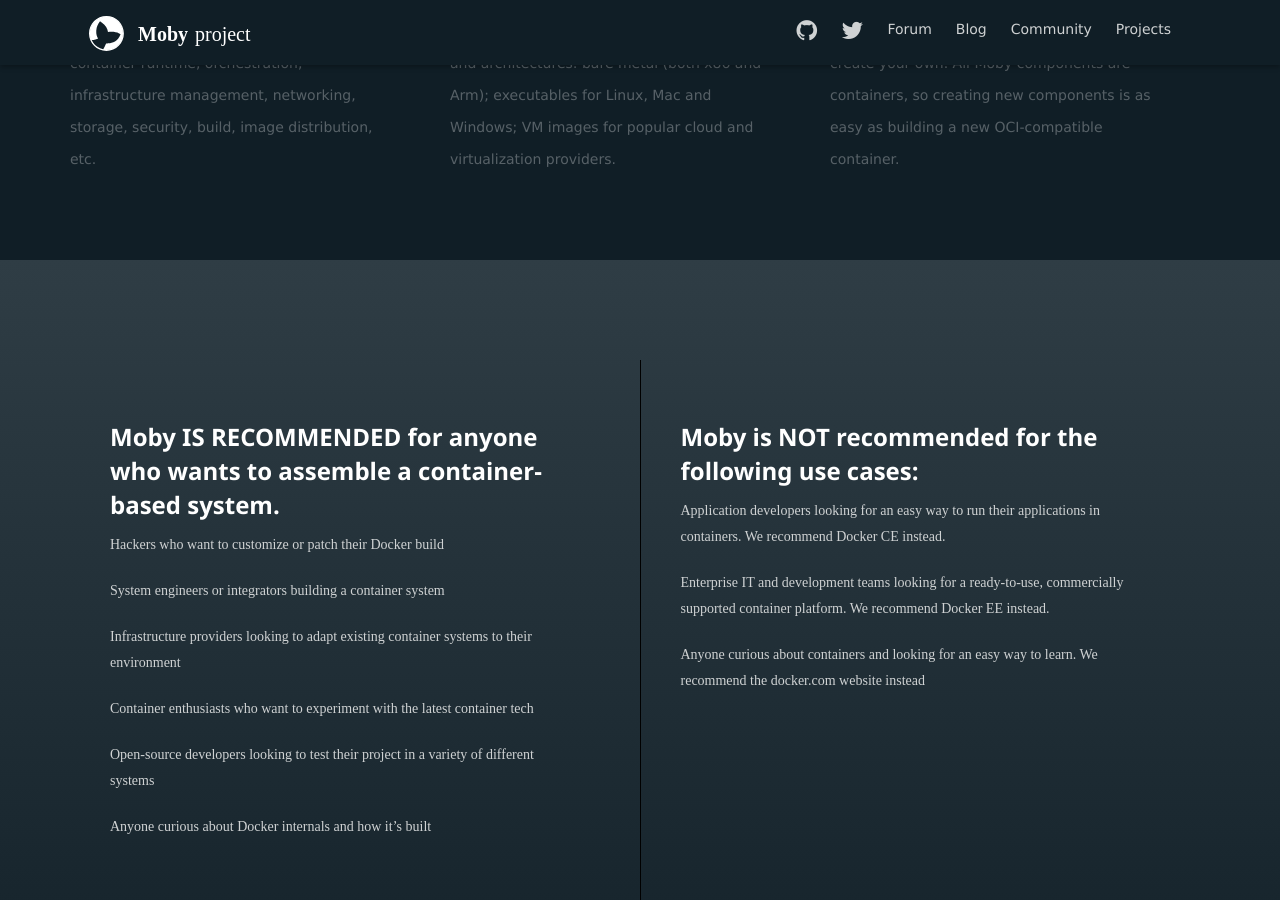
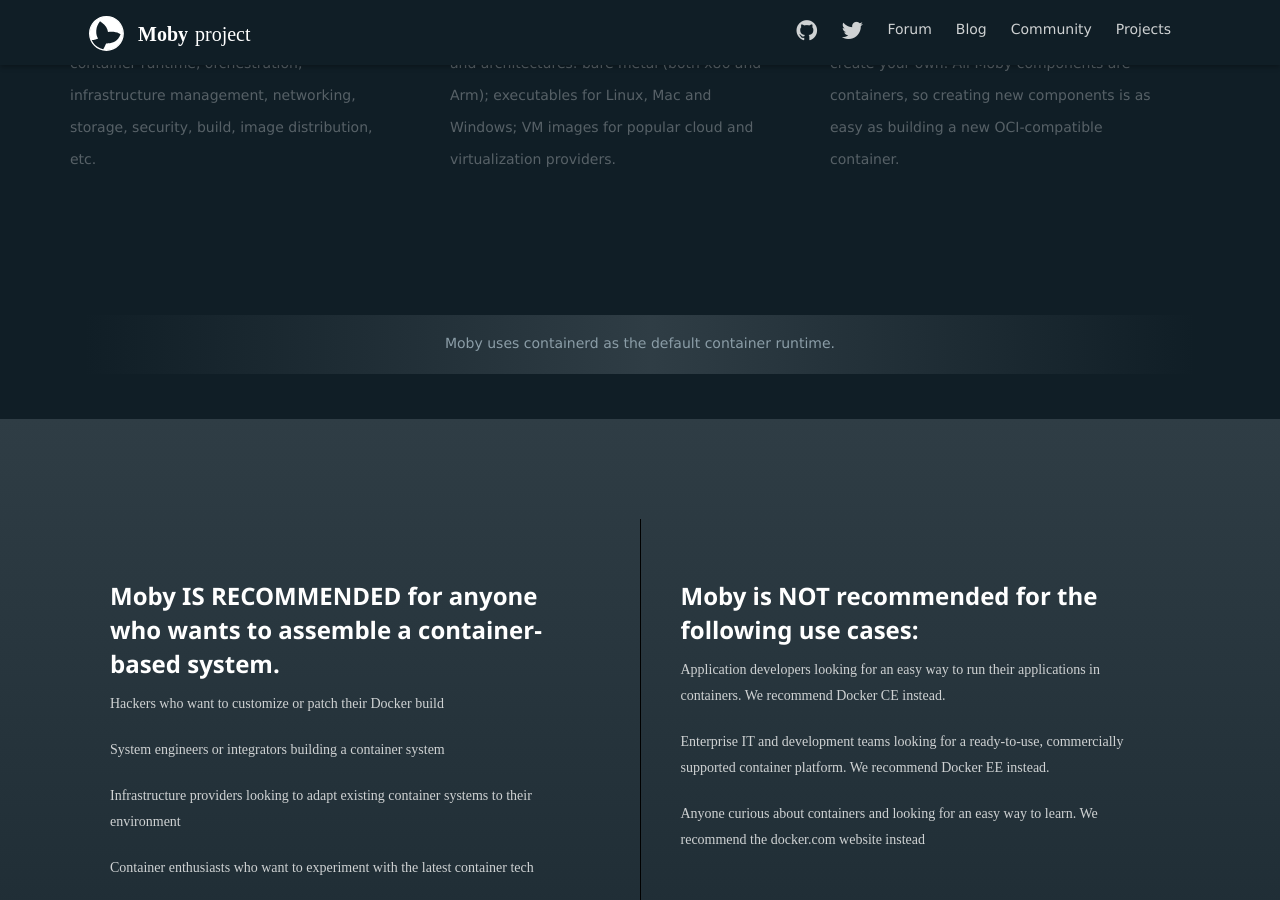
Before and after one commit to moby/mobywebsite, a Jekyll site: the page built from docs/index.md, in a window 1280 px wide and 900 px high, scrolled down 2299 px. Built offline with Jekyll 4.4.1, drawn with Linux system fonts in a browser that asks for light colours; nearby versions of some CDN libraries; some of the changed text lies outside the part shown.

Commit message:
add gradient message bars

```diff
--- a/docs/_scss/_landing.scss
+++ b/docs/_scss/_landing.scss
@@ -41,6 +41,31 @@
   }
 }
 
+.gradient-bar {
+    background-image: linear-gradient(to right, #101e26, #2f3d45 51%, #101e26);
+    display: flex;
+    justify-content: center;
+    align-items: center;
+    width: 100%;
+    margin: 100px 0 0 0;
+    padding: 12px 10px 0px 10px;
+    p {
+      color: #8b9da7;
+    }
+}
+
+.gradient-bar-2 {
+    background-image: linear-gradient(to right, #15232b, #2f3d45 51%, #14222a);
+    display: flex;
+    justify-content: center;
+    align-items: center;
+    width: 100%;
+    margin: 100px 0 0 0;
+    padding: 12px 10px 0px 10px;
+    p {
+      color: #8b9da7;
+    }
+}
 
 /*
 *
--- a/docs/_scss/_overrides.scss
+++ b/docs/_scss/_overrides.scss
@@ -82,17 +82,6 @@
         text-align: center;
         color: #576167;
     }
-}
-
-.gradient-bar {
-    background-image: linear-gradient(to right, #101e26, #ffffff 51%, #101e26);
-    display: flex;
-    justify-content: center;
-    align-items: center;
-    width: 100%;
-    // opacity: 0.05;
-    margin: 100px 0 0 0;
-    display: none;
 }
 
 .post-meta {
--- a/docs/index.md
+++ b/docs/index.md
@@ -64,7 +64,7 @@
                     <li>Anyone curious about containers and looking for an easy way to learn. We recommend the docker.com website instead</li>
                 </ul>
             </div>
-            <div class="gradient-bar">
+            <div class="gradient-bar-2">
                 <p>You can get started with Moby by running some of the examples assemblies in the LinuxKit GitHub repository.</p>
             </div>
         </div>
```
